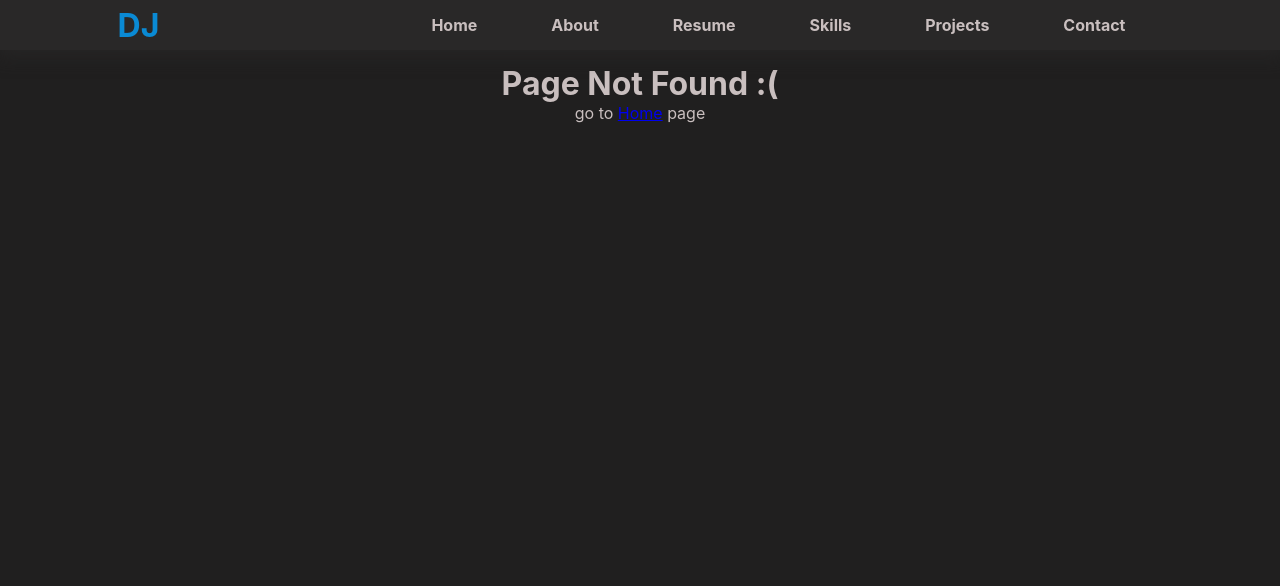
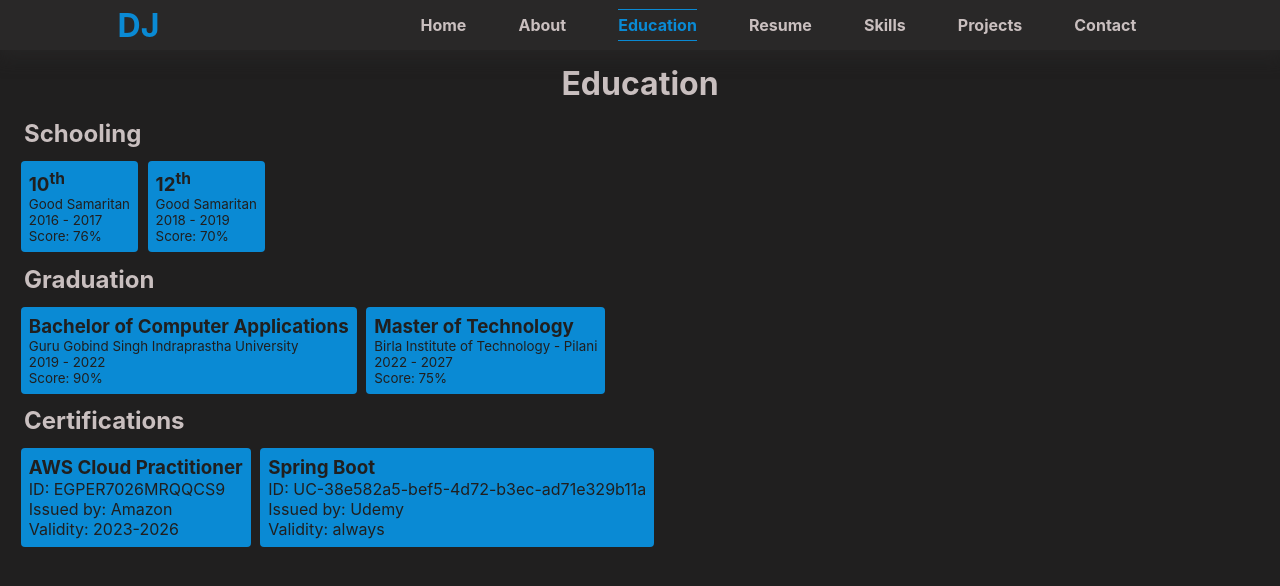
Before and after one commit to djgupta820/myportfolio, a React (Vite) app: page /education in a window 1280 px wide. Before the commit this address had no page. Shown: the top 586 px of the page. Built offline with nearby package versions, Linux system fonts and the light colour scheme.

Commit message:
added education section

```diff
--- a/src/App.css
+++ b/src/App.css
@@ -239,8 +239,10 @@ body {
 }
 
 .btns {
+  width: 100%;
   display: inline-block;
   margin-bottom: 2em;
+  text-align: center;
 }
 .btns a {
   text-decoration: none;
@@ -274,7 +276,16 @@ body {
   width: 100%;
   display: flex;
 }
-
+.ball{
+  width: 100vw;
+  max-width: 110vh;
+  height: 110vh;
+  border-radius: 50%;
+  position: absolute;
+  left: 70%;
+  background-color: var(--dark-2);
+  z-index: 0;
+}
 .about .img,
 .data {
   width: 50%;
@@ -487,7 +498,6 @@ textarea {
   bottom: 10px;
   background: linear-gradient(to right top, #191714, #2234ae);
 }
-/* 003049 264653 03045e 03045e */
 .clock .close {
   border: 1px solid white;
   font-size: 1em;
@@ -528,6 +538,24 @@ textarea {
 ._clock:hover {
   color: var(--sp-col);
   padding: 0.3em;
+}
+.edu{
+  width: 100%;
+  display: flex;
+  flex-wrap: wrap;
+  justify-content: start;
+  padding: .5em 1em;
+}
+.estyle{
+  background-color: var(--sp-col);
+  color: var(--dark-1);
+  border-radius: 4px;
+  padding: .5em;
+  transition: .2s;
+  margin: .3em;
+}
+.estyle:hover{
+  box-shadow: .1em .1em 1.3em .1em var(--light);
 }
 @media all and (width < 650px) {
   .mainMenu {
--- a/src/App.jsx
+++ b/src/App.jsx
@@ -9,6 +9,7 @@ import Contact from "./components/Contact/Contact";
 import Resume from "./components/Resume/Resume";
 import NotFound from "./NotFound";
 import NewHome from "./components/Home/NewHome";
+import Education from "./components/Education/Education";
 
 function App() {
   document.title = "Dheeraj Gupta - Resume";
@@ -23,6 +24,7 @@ function App() {
         <Route path="/video/:vidname" element={<Video />} />
         <Route path="/contact" element={<Contact />} />
         <Route path="/resume" element={<Resume />} />
+        <Route path="/education" element={<Education />} />
         <Route path="*" element={<NotFound />} />
       </Routes>
     </>
--- /dev/null
+++ b/src/components/Education/Certificate.jsx
@@ -0,0 +1,17 @@
+import React from "react";
+
+const Certificate = (props) => {
+  return (
+    <div className="estyle">
+      <h3>{props.name}</h3>
+      <p>ID: {props.id}</p>
+      <p>Issued by: {props.issuer}</p>
+      <p>Validity: {props.validity}</p>
+      {/* <a href="#" className="btn">
+        view certificate
+      </a> */}
+    </div>
+  );
+};
+
+export default Certificate;
--- /dev/null
+++ b/src/components/Education/Education.jsx
@@ -0,0 +1,66 @@
+import React from "react";
+import School from "./school";
+import Certificate from "./Certificate";
+
+const Education = () => {
+  return (
+    <div className="container">
+      <h1 style={{ textAlign: "center" }}>Education</h1>
+      <h2 style={{ marginLeft: "1em" }}>Schooling</h2>
+      <div className="edu">
+        <School
+          course="10"
+          school="Good Samaritan"
+          yos="2016"
+          yop="2017"
+          score="76"
+          type="school"
+        />
+        <School
+          course="12"
+          school="Good Samaritan"
+          yos="2018"
+          yop="2019"
+          score="70"
+          type="school"
+        />
+      </div>
+      <h2 style={{ marginLeft: "1em" }}>Graduation</h2>
+      <div className="edu">
+        <School
+          course="Bachelor of Computer Applications"
+          school="Guru Gobind Singh Indraprastha University"
+          yos="2019"
+          yop="2022"
+          score="90"
+          type="Graduation"
+        />
+        <School
+          course="Master of Technology"
+          school="Birla Institute of Technology - Pilani"
+          yos="2022"
+          yop="2027"
+          score="75"
+          type="Post Graduation"
+        />
+      </div>
+      <h2 style={{ marginLeft: "1em" }}>Certifications</h2>
+      <div className="edu">
+        <Certificate
+          name="AWS Cloud Practitioner"
+          id="EGPER7026MRQQCS9"
+          issuer="Amazon"
+          validity="2023-2026"
+        />
+        <Certificate
+          name="Spring Boot"
+          id="UC-38e582a5-bef5-4d72-b3ec-ad71e329b11a"
+          issuer="Udemy"
+          validity="always"
+        />
+      </div>
+    </div>
+  );
+};
+
+export default Education;
--- /dev/null
+++ b/src/components/Education/School.jsx
@@ -0,0 +1,17 @@
+import React from "react";
+
+const School = (props) => {
+  return (
+    <div className="estyle">
+      <h3>{props.course}{props.course==10 || props.course==12?<sup>th</sup>:null}</h3>
+        {/* <p>{props.type}</p> */}
+        <small>
+        <p>{props.school}</p>
+        <p>{props.yos} - {props.yop}</p>
+        <p>Score: {props.score}%</p>
+        </small>
+    </div>
+  );
+};
+
+export default School;
--- a/src/components/Navbar.jsx
+++ b/src/components/Navbar.jsx
@@ -20,6 +20,9 @@ const Navbar = () => {
           </NavLink>
           <NavLink activeClassName="active" to="/about">
             About
+          </NavLink>
+          <NavLink activeClassName="active" to="/education">
+            Education
           </NavLink>
           <NavLink activeClassName="active" to="/resume">
             Resume
```
Also changed, not shown: src/components/Education/Graduation.jsx (added, +14 -0 lines), src/components/Home/NewHome.jsx (+14 -8 lines).
